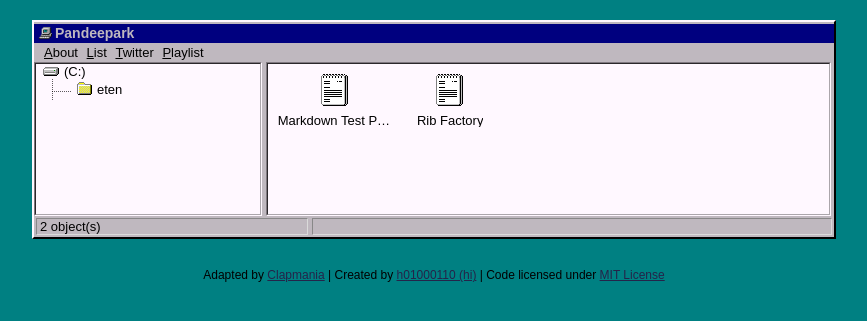
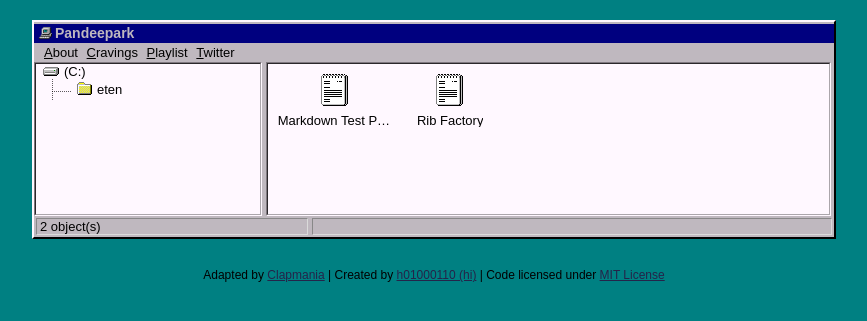
Before and after one commit to clapmania/clapmania.github.io, a Jekyll site: the page built from index.html, in a window 1280 px wide. Shown: the top 321 px of the page, without its empty margins (206-1073 px from the left). Built offline with Jekyll 4.4.1, drawn with Linux system fonts in a browser that asks for light colours.

Commit message:
Update topbar.html

```diff
--- a/_includes/topbar.html
+++ b/_includes/topbar.html
@@ -1,6 +1,6 @@
 <ul class="topbar">
 	<a href="/me"><li><u>A</u>bout</li></a>
-	<a href="/list"><li><u>L</u>ist</li></a>
+	<a href="/list"><li><u>C</u>ravings</li></a>
+	<a href="https://open.spotify.com/playlist/1MHSti5dKcwG3G3odkF2ui" target="_blank"><li><u>P</u>laylist</li></a>
 	<a href="https://twitter.com/tttttttttwu" target="_blank"><li><u>T</u>witter</li></a>
-	<a href="https://open.spotify.com/playlist/1MHSti5dKcwG3G3odkF2ui" target="_blank"><li><u>P</u>laylist</li></a>
 </ul>
```
